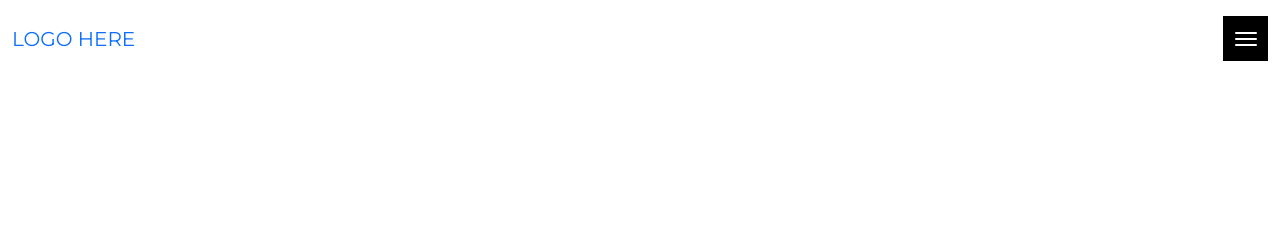
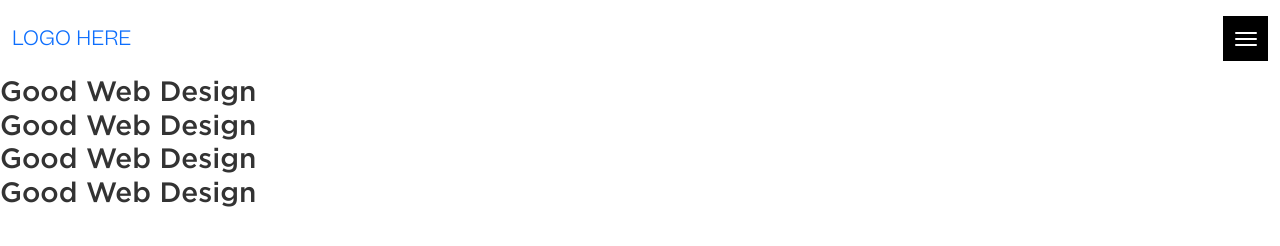
Before and after one commit to swagata-codearts/goodwebdesign, a plain HTML site: page index.html in a window 1280 px wide. Drawn offline with Linux system fonts and the light colour scheme.

Commit message:
@font-face rule added

```diff
--- a/css/style.css
+++ b/css/style.css
@@ -24,11 +24,60 @@
   --c-black-600: #333333;
   --c-black-500: #464646;
 
-  --ff-primary: 'Montserrat', sans-serif;
-  --ff-secondary: 'Montserrat', sans-serif;
-  --ff-tertiary: 'Montserrat', sans-serif;
+  --ff-primary: 'Gotham';
+  --ff-secondary: 'Beatrice';
+  --ff-tertiary: 'Sailec';
 }
-
+/* ******* Font Face Rule ******* */
+@font-face {
+  font-family: 'Gotham';
+  src: url('../fonts/Gotham-Book.ttf') format('truetype');
+  font-weight: 400;
+  font-style: normal;
+  font-display: swap;
+}
+@font-face {
+  font-family: 'Gotham';
+  src: url('../fonts/Gotham-Medium.ttf') format('truetype');
+  font-weight: 500;
+  font-style: normal;
+  font-display: swap;
+}
+@font-face {
+  font-family: 'Gotham';
+  src: url('../fonts/Gotham-Bold.otf') format('opentype');
+  font-weight: 700;
+  font-style: normal;
+  font-display: swap;
+}
+@font-face {
+  font-family: 'Gotham';
+  src: url('../fonts/Gotham-Bold.ttf') format('truetype');
+  font-weight: 700;
+  font-style: normal;
+  font-display: swap;
+}
+@font-face {
+  font-family: 'Beatrice';
+  src: url('../fonts/Beatrice-Light.otf') format('opentype');
+  font-weight: 300;
+  font-style: normal;
+  font-display: swap;
+}
+@font-face {
+  font-family: 'Beatrice';
+  src: url('../fonts/Beatrice-Light.ttf') format('truetype');
+  font-weight: 300;
+  font-style: normal;
+  font-display: swap;
+}
+@font-face {
+  font-family: 'Sailec';
+  src: url('../fonts/Sailec-Bold.ttf') format('truetype');
+  font-weight: 700;
+  font-style: normal;
+  font-display: swap;
+}
 
 /******** CSS Resets ********/
 * {
--- a/index.html
+++ b/index.html
@@ -64,6 +64,10 @@
       </nav>
     </div>
   </header>
+  <h3>Good Web Design</h3>
+  <h3>Good Web Design</h3>
+  <h3>Good Web Design</h3>
+  <h3>Good Web Design</h3>
 
   <script src="js/jquery-min.js"></script>
   <script src="js/bootstrap.bundle.min.js"></script>
```
Also changed, not shown: fonts/Beatrice-Light.otf (renamed from fonts/Beatrice Light.otf), fonts/Beatrice-Light.ttf (renamed from fonts/Beatrice Light.ttf), fonts/Gotham-Bold.otf (renamed from fonts/GothamBold.otf), fonts/Gotham-Bold.ttf (renamed from fonts/GothamBold.ttf), fonts/Gotham-Book.ttf (renamed from fonts/GothamBook.ttf), fonts/Gotham-Medium.ttf (renamed from fonts/GothamMedium.ttf), fonts/GothamMedium_1.ttf (deleted), fonts/Sailec-Bold.ttf (renamed from fonts/Sailec Bold.ttf).
